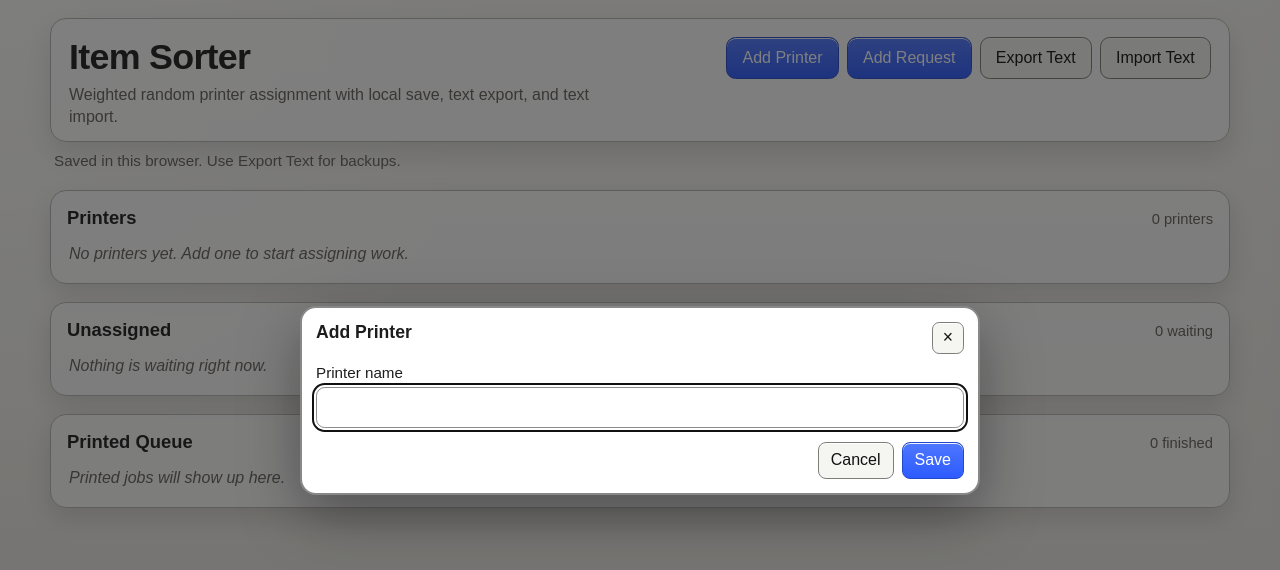
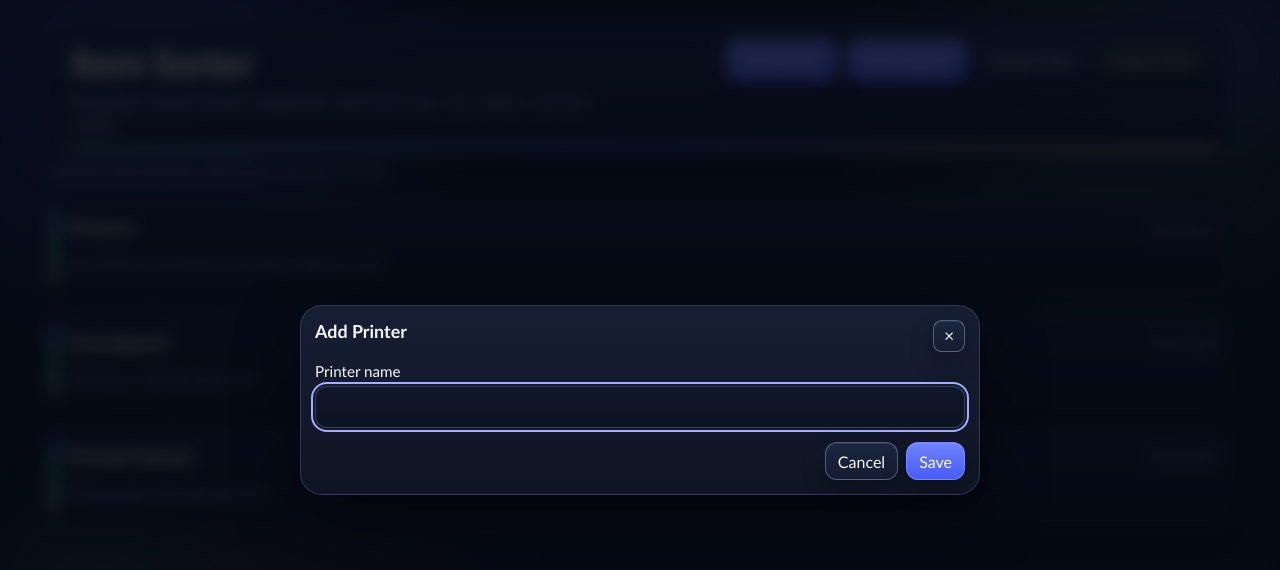
Before and after one commit to josephgardner/itemsorter, a plain HTML site: page index.html in a window 1280 px wide. Both pictures are taken after a click on the button "Add Printer". Drawn offline with Linux system fonts and the light colour scheme.

Commit message:
Switch to dark kid-friendly theme

```diff
--- a/index.html
+++ b/index.html
@@ -14,10 +14,10 @@
           <p class="subtitle">Weighted random printer assignment with local save, text export, and text import.</p>
         </div>
         <div class="topbar-actions">
-          <button id="addPrinterBtn" class="primary">Add Printer</button>
-          <button id="addRequestBtn" class="primary">Add Request</button>
-          <button id="exportBtn">Export Text</button>
-          <button id="importBtn">Import Text</button>
+          <button id="addPrinterBtn" class="primary action-add-printer">Add Printer</button>
+          <button id="addRequestBtn" class="primary action-add-request">Add Request</button>
+          <button id="exportBtn" class="action-export">Export Text</button>
+          <button id="importBtn" class="action-import">Import Text</button>
         </div>
       </header>
 
--- a/styles.css
+++ b/styles.css
@@ -1,24 +1,25 @@
 :root {
-  --bg: #efefec;
-  --panel: #ffffff;
-  --panel-alt: #f8f8f6;
-  --border: #b8b8b2;
-  --text: #1d1d1d;
-  --muted: #66625d;
-  --shadow: rgba(0, 0, 0, 0.12);
-  --primary: #2d5bff;
-  --primary-dark: #2348c9;
-  --danger: #c62828;
-  --success: #1f8a44;
-  --warning: #cc7a00;
-  --neutral: #707070;
-  --unused: #6d6d6d;
-  --ready: #0f7b6c;
-  --good: #2466b3;
-  --clogged: #d26a00;
-  --down: #bb1f1f;
-  --focus: #111;
-  color-scheme: light;
+  --bg: #0b1020;
+  --panel: #11182b;
+  --panel-alt: #151f35;
+  --panel-soft: #18233c;
+  --border: #33405f;
+  --text: #f6f7fb;
+  --muted: #a2afcf;
+  --shadow: rgba(0, 0, 0, 0.35);
+  --primary: #6a7dff;
+  --primary-dark: #4055e6;
+  --danger: #ff6d7a;
+  --success: #42d392;
+  --warning: #ffd166;
+  --neutral: #8290b4;
+  --unused: #7e8fb2;
+  --ready: #20c7a1;
+  --good: #63a4ff;
+  --clogged: #ffb347;
+  --down: #ff6978;
+  --focus: #9eb0ff;
+  color-scheme: dark;
 }
 
 * {
@@ -32,11 +33,55 @@ body {
 }
 
 body {
-  font-family: Arial, Helvetica, sans-serif;
+  font-family: "Trebuchet MS", "Segoe UI", "Arial Rounded MT Bold", Arial, sans-serif;
   color: var(--text);
   background:
-    radial-gradient(circle at top left, rgba(255, 255, 255, 0.72), transparent 34%),
-    linear-gradient(180deg, #f7f6f2 0%, #e7e5df 100%);
+    radial-gradient(circle at 12% 10%, rgba(106, 125, 255, 0.28), transparent 24%),
+    radial-gradient(circle at 88% 14%, rgba(66, 211, 146, 0.22), transparent 22%),
+    radial-gradient(circle at 20% 90%, rgba(255, 177, 71, 0.18), transparent 26%),
+    linear-gradient(180deg, #0b1020 0%, #09101b 52%, #070b14 100%);
+  min-height: 100vh;
+  overflow-x: hidden;
+}
+
+body::before,
+body::after {
+  content: "";
+  position: fixed;
+  inset: auto;
+  pointer-events: none;
+  border-radius: 999px;
+  filter: blur(18px);
+  opacity: 0.55;
+  z-index: -1;
+}
+
+body::before {
+  width: 260px;
+  height: 260px;
+  top: -70px;
+  right: -60px;
+  background: radial-gradient(circle, rgba(106, 125, 255, 0.45), transparent 68%);
+}
+
+body::after {
+  width: 320px;
+  height: 320px;
+  left: -80px;
+  bottom: 60px;
+  background: radial-gradient(circle, rgba(66, 211, 146, 0.28), transparent 68%);
+}
+
+h1,
+h2,
+h3,
+h4 {
+  font-family: "Trebuchet MS", "Segoe UI", "Arial Rounded MT Bold", Arial, sans-serif;
+}
+
+::selection {
+  background: rgba(106, 125, 255, 0.35);
+  color: #fff;
 }
 
 button,
@@ -47,17 +92,28 @@ textarea {
 }
 
 button {
-  border: 1px solid #7e7e79;
-  background: #f5f5f2;
-  color: #111;
+  border: 1px solid rgba(157, 173, 212, 0.45);
+  background: linear-gradient(180deg, #1c2640 0%, #141c31 100%);
+  color: var(--text);
   padding: 0.7rem 0.95rem;
-  border-radius: 0.6rem;
+  border-radius: 0.9rem;
   cursor: pointer;
-  box-shadow: 0 1px 0 rgba(255, 255, 255, 0.9) inset;
+  box-shadow:
+    0 10px 24px rgba(0, 0, 0, 0.24),
+    inset 0 1px 0 rgba(255, 255, 255, 0.08);
+  transition:
+    transform 0.15s ease,
+    box-shadow 0.15s ease,
+    background 0.15s ease,
+    border-color 0.15s ease;
 }
 
 button:hover {
-  background: #ecebe7;
+  transform: translateY(-1px);
+  background: linear-gradient(180deg, #25304d 0%, #172034 100%);
+  box-shadow:
+    0 14px 28px rgba(0, 0, 0, 0.32),
+    inset 0 1px 0 rgba(255, 255, 255, 0.1);
 }
 
 button:focus-visible,
@@ -69,13 +125,49 @@ input:focus-visible {
 }
 
 button.primary {
-  border-color: var(--primary-dark);
-  background: linear-gradient(180deg, #4f77ff 0%, var(--primary) 100%);
+  border-color: rgba(126, 142, 255, 0.85);
+  background: linear-gradient(180deg, #6f82ff 0%, #475cff 100%);
   color: #fff;
 }
 
 button.primary:hover {
-  background: linear-gradient(180deg, #5a83ff 0%, var(--primary-dark) 100%);
+  background: linear-gradient(180deg, #7b8dff 0%, #5568ff 100%);
+}
+
+.action-add-printer {
+  border-color: rgba(66, 211, 146, 0.55);
+  background: linear-gradient(180deg, #2dd48c 0%, #1b9c68 100%);
+}
+
+.action-add-printer:hover {
+  background: linear-gradient(180deg, #46df9d 0%, #28b174 100%);
+}
+
+.action-add-request {
+  border-color: rgba(255, 177, 71, 0.55);
+  background: linear-gradient(180deg, #ffb347 0%, #ff8a3d 100%);
+}
+
+.action-add-request:hover {
+  background: linear-gradient(180deg, #ffc166 0%, #ff9d57 100%);
+}
+
+.action-export {
+  border-color: rgba(106, 125, 255, 0.45);
+  background: linear-gradient(180deg, #222b49 0%, #171f35 100%);
+}
+
+.action-export:hover {
+  background: linear-gradient(180deg, #2b3557 0%, #1b2440 100%);
+}
+
+.action-import {
+  border-color: rgba(66, 211, 146, 0.35);
+  background: linear-gradient(180deg, #1f3640 0%, #13262d 100%);
+}
+
+.action-import:hover {
+  background: linear-gradient(180deg, #29424c 0%, #183038 100%);
 }
 
 .page-shell {
@@ -89,22 +181,35 @@ button.primary:hover {
   gap: 16px;
   align-items: flex-start;
   justify-content: space-between;
-  padding: 18px 18px 14px;
-  border: 1px solid var(--border);
-  border-radius: 16px;
-  background: rgba(255, 255, 255, 0.82);
-  box-shadow: 0 12px 28px var(--shadow);
+  padding: 20px 20px 16px;
+  border: 1px solid rgba(133, 154, 211, 0.28);
+  border-radius: 24px;
+  background: linear-gradient(180deg, rgba(24, 35, 60, 0.96), rgba(15, 23, 42, 0.95));
+  box-shadow:
+    0 18px 44px rgba(0, 0, 0, 0.32),
+    inset 0 1px 0 rgba(255, 255, 255, 0.05);
+  position: relative;
+  overflow: hidden;
+}
+
+.topbar::after {
+  content: "";
+  position: absolute;
+  inset: auto 0 0;
+  height: 4px;
+  background: linear-gradient(90deg, #2dd48c, #6f82ff, #ffb347);
 }
 
 .topbar h1 {
   margin: 0;
-  font-size: clamp(1.8rem, 2.8vw, 2.5rem);
-  letter-spacing: -0.02em;
+  font-size: clamp(2rem, 3vw, 3rem);
+  letter-spacing: -0.03em;
+  text-shadow: 0 2px 0 rgba(0, 0, 0, 0.24);
 }
 
 .subtitle {
   margin: 6px 0 0;
-  color: var(--muted);
+  color: #b5c1e2;
   max-width: 60ch;
   line-height: 1.35;
 }
@@ -119,7 +224,7 @@ button.primary:hover {
 .status-banner {
   min-height: 1.5rem;
   margin: 10px 4px 0;
-  color: var(--muted);
+  color: #b7c3e5;
   font-size: 0.95rem;
 }
 
@@ -130,11 +235,23 @@ button.primary:hover {
 }
 
 .section-block {
-  border: 1px solid var(--border);
-  border-radius: 16px;
-  background: rgba(255, 255, 255, 0.75);
-  box-shadow: 0 10px 26px var(--shadow);
+  border: 1px solid rgba(124, 146, 207, 0.28);
+  border-radius: 22px;
+  background: linear-gradient(180deg, rgba(19, 27, 47, 0.98), rgba(13, 18, 31, 0.98));
+  box-shadow:
+    0 12px 28px rgba(0, 0, 0, 0.28),
+    inset 0 1px 0 rgba(255, 255, 255, 0.04);
   padding: 16px;
+  position: relative;
+  overflow: hidden;
+}
+
+.section-block::before {
+  content: "";
+  position: absolute;
+  inset: 0 auto 0 0;
+  width: 6px;
+  background: linear-gradient(180deg, #6f82ff, #2dd48c, #ffb347);
 }
 
 .section-head {
@@ -147,11 +264,12 @@ button.primary:hover {
 
 .section-head h2 {
   margin: 0;
-  font-size: 1.15rem;
+  font-size: 1.2rem;
+  letter-spacing: 0.01em;
 }
 
 .muted {
-  color: var(--muted);
+  color: #9fb0d8;
   font-size: 0.92rem;
 }
 
@@ -163,16 +281,34 @@ button.primary:hover {
 
 .printer-card,
 .queue-card {
-  background: var(--panel);
-  border: 2px groove #d3d3ce;
-  border-radius: 14px;
+  background: linear-gradient(180deg, rgba(30, 40, 68, 0.98), rgba(18, 24, 42, 0.98));
+  border: 1px solid rgba(123, 144, 202, 0.28);
+  border-radius: 18px;
   padding: 12px;
+  box-shadow:
+    0 8px 18px rgba(0, 0, 0, 0.24),
+    inset 0 1px 0 rgba(255, 255, 255, 0.04);
 }
 
 .printer-card {
   display: flex;
   flex-direction: column;
   gap: 12px;
+  position: relative;
+  overflow: hidden;
+}
+
+.printer-card::after {
+  content: "";
+  position: absolute;
+  inset: 0 auto 0 0;
+  width: 6px;
+  border-radius: 18px 0 0 18px;
+  background: linear-gradient(180deg, rgba(111, 130, 255, 0.9), rgba(45, 212, 140, 0.9));
+}
+
+.printer-card.down::after {
+  background: linear-gradient(180deg, rgba(255, 105, 120, 0.95), rgba(255, 179, 71, 0.9));
 }
 
 .printer-card.down {
@@ -188,7 +324,7 @@ button.primary:hover {
 
 .printer-title {
   margin: 0;
-  font-size: 1.08rem;
+  font-size: 1.14rem;
   line-height: 1.2;
   word-break: break-word;
 }
@@ -208,9 +344,10 @@ button.primary:hover {
 .status-select {
   min-width: 12rem;
   padding: 0.5rem 0.6rem;
-  border-radius: 0.5rem;
-  border: 1px solid #8f8f89;
-  background: #fff;
+  border-radius: 0.75rem;
+  border: 1px solid rgba(157, 173, 212, 0.32);
+  background: linear-gradient(180deg, #121a2d 0%, #0d1424 100%);
+  color: var(--text);
 }
 
 .badge {
@@ -225,39 +362,39 @@ button.primary:hover {
 }
 
 .badge.ready {
-  color: #0b4f45;
-  background: #d8f1ed;
-  border-color: #99d9cf;
+  color: #06281f;
+  background: linear-gradient(180deg, #8af2d9 0%, #35d3aa 100%);
+  border-color: rgba(56, 211, 154, 0.55);
 }
 
 .badge.good {
-  color: #123f74;
-  background: #d9e9ff;
-  border-color: #a5c2f5;
+  color: #07182d;
+  background: linear-gradient(180deg, #b1ccff 0%, #6aa4ff 100%);
+  border-color: rgba(99, 164, 255, 0.55);
 }
 
 .badge.unused {
-  color: #444;
-  background: #ededed;
-  border-color: #cccccc;
+  color: #1c2540;
+  background: linear-gradient(180deg, #d4def3 0%, #aebad7 100%);
+  border-color: rgba(130, 144, 180, 0.55);
 }
 
 .badge.clogged {
-  color: #7b3c00;
-  background: #ffe6cc;
-  border-color: #f1b26c;
+  color: #351b00;
+  background: linear-gradient(180deg, #ffe2a8 0%, #ffb347 100%);
+  border-color: rgba(255, 179, 71, 0.62);
 }
 
 .badge.down {
-  color: #7a1010;
-  background: #f7d5d5;
-  border-color: #e29a9a;
+  color: #35070f;
+  background: linear-gradient(180deg, #ffb3bf 0%, #ff6978 100%);
+  border-color: rgba(255, 105, 120, 0.65);
 }
 
 .badge.chance {
-  color: #3c3c3c;
-  background: #f2f0ea;
-  border-color: #d8d3c9;
+  color: #dbe3ff;
+  background: linear-gradient(180deg, rgba(72, 85, 128, 0.7), rgba(40, 49, 79, 0.9));
+  border-color: rgba(135, 152, 201, 0.26);
 }
 
 .printer-actions,
@@ -271,7 +408,7 @@ button.primary:hover {
 .queue-actions button,
 .modal-footer button {
   padding: 0.52rem 0.75rem;
-  border-radius: 0.5rem;
+  border-radius: 0.75rem;
 }
 
 .queue-list {
@@ -294,10 +431,11 @@ button.primary:hover {
 .queue-title {
   font-weight: 700;
   word-break: break-word;
+  color: #f7f9ff;
 }
 
 .queue-subtitle {
-  color: var(--muted);
+  color: #a3afcf;
   font-size: 0.92rem;
 }
 
@@ -308,7 +446,7 @@ button.primary:hover {
 }
 
 .empty-state {
-  color: var(--muted);
+  color: #95a2c5;
   font-style: italic;
   padding: 4px 2px;
 }
@@ -317,7 +455,7 @@ button.primary:hover {
   width: 2rem;
   height: 2rem;
   padding: 0;
-  border-radius: 0.45rem;
+  border-radius: 0.55rem;
   line-height: 1;
   font-size: 1.1rem;
 }
@@ -325,11 +463,12 @@ button.primary:hover {
 .modal-overlay {
   position: fixed;
   inset: 0;
-  background: rgba(20, 20, 20, 0.54);
+  background: rgba(5, 8, 18, 0.78);
   display: grid;
   place-items: center;
   padding: 16px;
   z-index: 50;
+  backdrop-filter: blur(8px);
 }
 
 .hidden {
@@ -338,10 +477,10 @@ button.primary:hover {
 
 .modal {
   width: min(680px, 100%);
-  background: var(--panel);
-  border: 2px solid #888;
-  border-radius: 16px;
-  box-shadow: 0 20px 60px rgba(0, 0, 0, 0.35);
+  background: linear-gradient(180deg, rgba(23, 31, 53, 0.98), rgba(15, 21, 36, 0.98));
+  border: 1px solid rgba(129, 150, 208, 0.26);
+  border-radius: 22px;
+  box-shadow: 0 22px 60px rgba(0, 0, 0, 0.5);
   padding: 14px;
 }
 
@@ -395,7 +534,7 @@ button.primary:hover {
 
 .modal-head h3 {
   margin: 0;
-  font-size: 1.1rem;
+  font-size: 1.12rem;
 }
 
 .modal-body {
@@ -418,9 +557,10 @@ button.primary:hover {
 .modal-body textarea {
   width: 100%;
   padding: 0.7rem 0.75rem;
-  border-radius: 0.55rem;
-  border: 1px solid #8e8e8a;
-  background: #fff;
+  border-radius: 0.75rem;
+  border: 1px solid rgba(157, 173, 212, 0.28);
+  background: linear-gradient(180deg, #10182b 0%, #0c1322 100%);
+  color: #f7f9fc;
 }
 
 .modal-body textarea {
@@ -441,7 +581,7 @@ button.primary:hover {
 
 .help-text {
   margin: 0;
-  color: var(--muted);
+  color: #b5c1e2;
   font-size: 0.92rem;
   line-height: 1.4;
 }
@@ -450,9 +590,9 @@ button.primary:hover {
   display: grid;
   gap: 14px;
   padding: 16px;
-  border-radius: 16px;
-  background: linear-gradient(180deg, #252a35 0%, #1a1f28 100%);
-  border: 1px solid #495365;
+  border-radius: 18px;
+  background: linear-gradient(180deg, rgba(29, 38, 63, 0.98), rgba(17, 23, 39, 0.98));
+  border: 1px solid rgba(111, 130, 255, 0.24);
   box-shadow: inset 0 1px 0 rgba(255, 255, 255, 0.05);
 }
 
@@ -495,7 +635,7 @@ button.primary:hover {
 .backup-card__summary,
 .backup-card__note {
   margin: 0;
-  color: #c8cfdb;
+  color: #c7d0ea;
   line-height: 1.45;
 }
 
@@ -503,8 +643,8 @@ button.primary:hover {
   align-self: start;
   padding: 0.35rem 0.7rem;
   border-radius: 999px;
-  border: 1px solid #5b6677;
-  background: #2c3240;
+  border: 1px solid rgba(157, 173, 212, 0.3);
+  background: #20283d;
   color: #d6deea;
   font-size: 0.82rem;
   white-space: nowrap;
@@ -519,14 +659,14 @@ button.primary:hover {
 .backup-card__stats div {
   padding: 10px 12px;
   border-radius: 12px;
-  background: rgba(11, 14, 20, 0.75);
-  border: 1px solid #434d5d;
+  background: rgba(8, 12, 22, 0.72);
+  border: 1px solid rgba(111, 130, 255, 0.18);
   display: grid;
   gap: 4px;
 }
 
 .backup-card__stats span {
-  color: #98a3b5;
+  color: #a1afcf;
   text-transform: uppercase;
   letter-spacing: 0.08em;
   font-size: 0.75rem;
@@ -545,30 +685,30 @@ button.primary:hover {
 
 .backup-card__field > span,
 .backup-card__file > span {
-  color: #e4e9f2;
+  color: #f0f4ff;
   font-weight: 700;
-}
-
-.modal[data-kind="backup"] .modal-body textarea,
-.modal[data-kind="backup"] .modal-body input {
-  background: #0e131a;
-  color: #f7f9fc;
-  border-color: #5a6476;
-}
-
-.modal[data-kind="backup"] .modal-body textarea {
-  min-height: 260px;
 }
 
 .backup-card__file {
   padding: 12px;
   border-radius: 12px;
-  border: 1px dashed #627088;
+  border: 1px dashed rgba(157, 173, 212, 0.34);
   background: rgba(255, 255, 255, 0.03);
 }
 
 .backup-card__file input {
   padding: 0.75rem;
+}
+
+.modal[data-kind="backup"] .modal-body textarea,
+.modal[data-kind="backup"] .modal-body input {
+  background: linear-gradient(180deg, #10182b 0%, #0c1322 100%);
+  color: #f7f9fc;
+  border-color: rgba(157, 173, 212, 0.28);
+}
+
+.modal[data-kind="backup"] .modal-body textarea {
+  min-height: 260px;
 }
 
 @media (max-width: 760px) {
```
